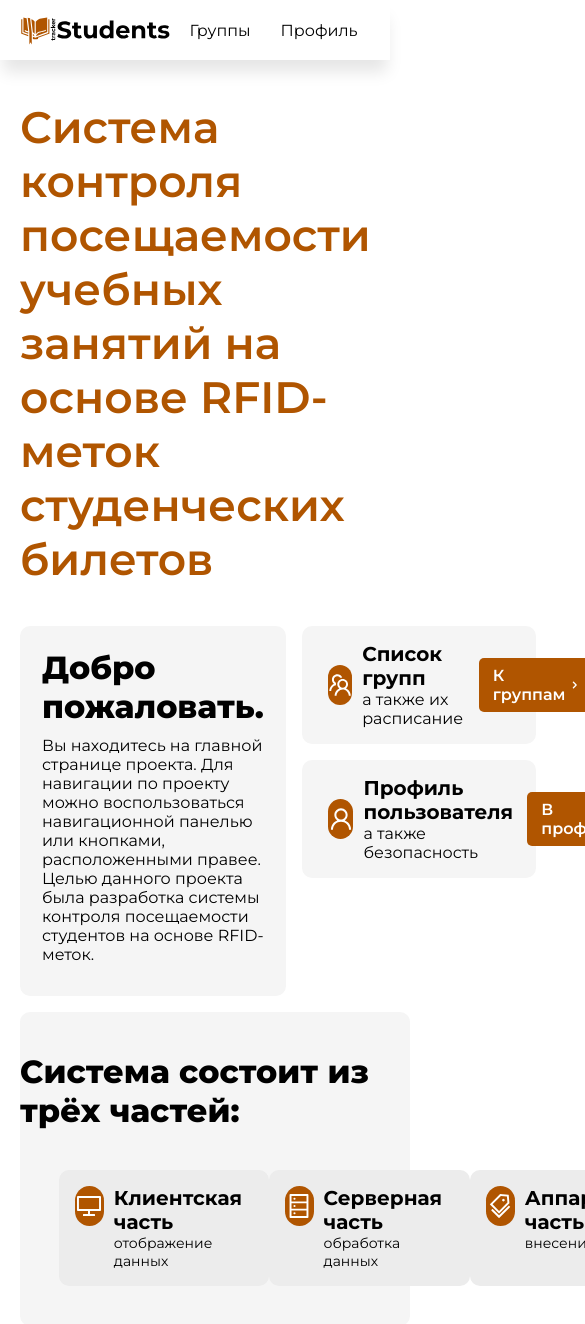
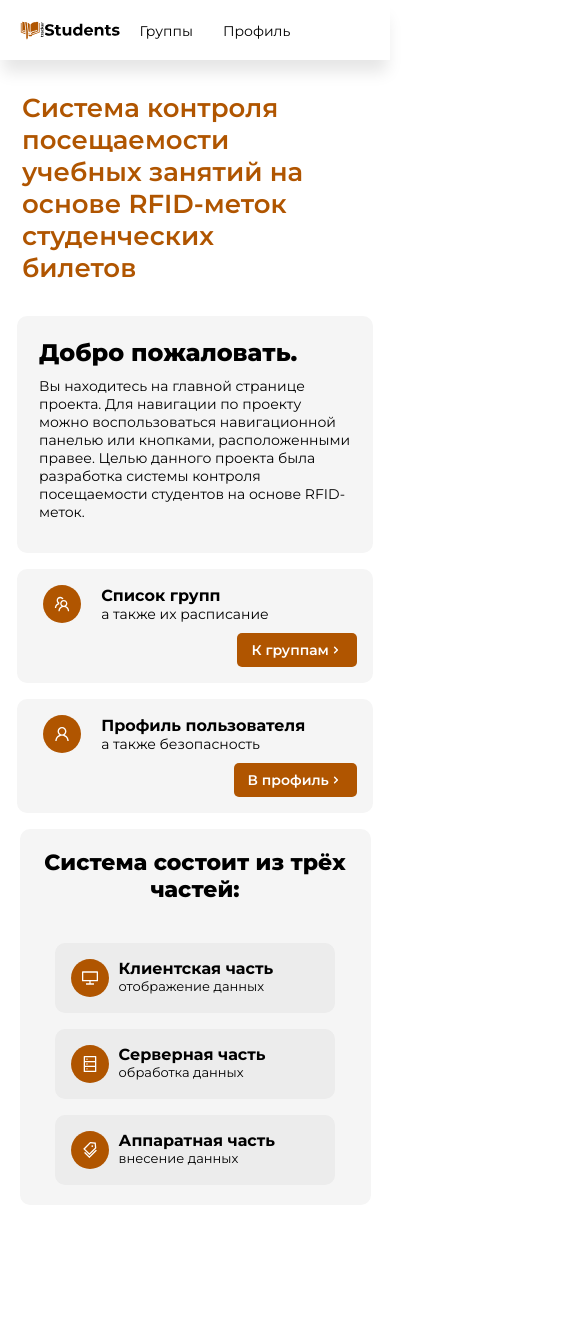
Before and after one commit to avolnation/diploma-work-frontend, a React (Create React App) app: page / in a window 390 px wide. Shown: the top 1324 px of the page, 585 px wide, since content can reach past the window. After the commit the page ends 1225 px from the top, so only its background shows below. Built offline with nearby package versions, Linux system fonts and the light colour scheme; no server answers.

Commit message:
small changes, main page adaptive

```diff
--- a/public/index.html
+++ b/public/index.html
@@ -3,7 +3,7 @@
   <head>
     <meta charset="utf-8" />
     <link rel="icon" href="%PUBLIC_URL%/favicon.ico" />
-    <meta name="viewport" content="width=device-width, initial-scale=1" />
+    <meta name="viewport" content="width=device-width, initial-scale=1.0, minimum-scale=1.0, maximum-scale=1.0, shrink-to-fit=no, user-scalable=no, viewport-fit=cover" />
     <meta name="theme-color" content="#000000" />
     <meta
       name="description"
--- a/src/App.css
+++ b/src/App.css
@@ -6,7 +6,7 @@
   margin: 0 auto;
   padding: 0 20px;
   max-width: 1400px;
-  width: 100%;
+  /* width: 100%; */
 }
 
 #header {
@@ -186,3 +186,20 @@
   font-weight: 700;
   transition: .2s all;
 }
+
+@media (min-width: 992px) and (max-width: 1199px) {
+
+}
+
+@media (max-width: 480px) {
+  .App {
+    /* max-width: 480px; */
+  }
+  #header .logo svg {
+    width: 100px;
+    height: auto;
+  }
+  #header ul li a {
+    font-size: 14px;
+  }
+}
--- a/src/pages/main/Main.css
+++ b/src/pages/main/Main.css
@@ -90,7 +90,7 @@
     display: block;
 }
 
-.main-page-groups-nav-info div span:nth-child(1) {
+.main-page-groups-nav-title {
     font-size: 20px;
     font-weight: 700;
 }
@@ -124,25 +124,115 @@
     border-radius: 10px;
 }
 
-.main-page-system-part.wrapper {
+.main-page-system-part-wrapper {
     /* width: 100%; */
     display: flex;
     flex-direction: row;
 }
 
-.main-page.groups-nav.part-description {
+.main-page-groups-nav-part-description {
     margin-left: 10px;
 }
 
-.main-page-system-part.wrapper div span {
+.main-page-groups-nav-part-description span {
     display: block;
 }
 
-.main-page-system-part.wrapper div span:nth-child(1) {
+.main-page-groups-nav-part-description span:first-child {
     font-size: 20px;
     font-weight: 700;
 }
 
-.main-page-system-part.wrapper div span:nth-child(2) {
+.main-page-groups-nav-part-description span:last-child {
     font-size: 14px;
 }
+
+@media (min-width: 992px) and (max-width: 1199px) {
+
+}
+
+@media (max-width: 480px) {
+    .App {
+        padding: 0 !important;
+        width: 100%;
+        margin-bottom: 20px;
+    }
+    body {
+        overflow-x: hidden;
+
+    }
+    .main-page-project-name {
+        width: 80%;
+        font-size: 26px;
+        padding: 22px;
+        margin: 10px 0;
+    }
+    .main-page.categories {
+        flex-direction: column;
+        align-items: center;
+    }
+    .main-page-about-column-about {
+        width: 80%;
+    }
+    .main-page-about-column-welcome-title {
+        font-size: 24px;
+    }
+    .main-page-about-column-description {
+        font-size: 14px;
+    }
+    .main-page.nav-rows {
+        width: 100%;
+        align-items: center;
+    }
+    .main-page-groups-nav-row {
+        width: 83%;
+        flex-direction: column;
+        align-items: unset;
+    }
+    .main-page-groups-nav-info {
+        gap: 10px;
+    }
+    .main-page-groups-nav-icon {
+        width: 38px;
+        height: 38px;
+        border-radius: 38px;
+    }
+    .main-page-groups-nav-icon span svg {
+        font-size: 16px;
+        color: #FFF;
+    }
+    .main-page-groups-nav-title {
+        font-size: 16px;
+    }
+    .main-page-groups-nav-description {
+        font-size: 14px;
+    }
+    .main-page-link {
+        /* width: 90%; */
+        margin: 10px 0 0 auto;
+        font-size: 14px;
+
+    }
+    .main-page-system-parts {
+        flex-direction: column;
+        gap: 16px;
+    }
+    .main-page-system-made-of {
+        width: 90%;
+        margin: 0 auto;
+        padding: 20px 0;
+    }
+    .main-page-system-made-of-description {
+        font-size: 22px;
+        word-break: break-word;
+        text-align: center;
+    }
+    .main-page-groups-nav-part-description span:first-child {
+        font-size: 16px;
+    }
+    .main-page-groups-nav-part-description span:last-child {
+        font-size: 13px;
+    }
+
+
+}
--- a/src/pages/main/Main.js
+++ b/src/pages/main/Main.js
@@ -30,11 +30,11 @@ const Main = (props) => {
                     <div className="main-page-groups-nav-row">
                         <div className="main-page-groups-nav-info">
                             <div className="main-page-groups-nav-icon">
-                                <TeamOutlined style={{"fontSize": "24px", "color": "#FFF"}}/>
+                                <TeamOutlined/>
                             </div>
                             <div>
-                                <span className="main-page groups-nav title">Список групп </span>
-                                <span className="main-page groups-nav description"> а также их расписание </span>
+                                <span className="main-page-groups-nav-title">Список групп </span>
+                                <span className="main-page-groups-nav-description"> а также их расписание </span>
                             </div>
                         </div>
                         <Link className="main-page-link" to="/groups">К группам <HiChevronRight/></Link>
@@ -42,7 +42,7 @@ const Main = (props) => {
                     <div className="main-page-groups-nav-row">
                         <div className="main-page-groups-nav-info">
                             <div className="main-page-groups-nav-icon">
-                                <UserOutlined style={{"fontSize": "24px", "color": "#FFF"}}/>
+                                <UserOutlined />
                             </div>
                             <div>
                                 <span className="main-page-groups-nav-title">Профиль пользователя </span>
@@ -59,33 +59,33 @@ const Main = (props) => {
                 </div>
                 <div className="main-page-system-parts">
                 <div className="main-page-system-parts-system-part">
-                    <div className="main-page-system-part wrapper">
+                    <div className="main-page-system-part-wrapper">
                         <div className="main-page-groups-nav-icon">
                             <DesktopOutlined style={{"fontSize": "24px", "color": "#FFF"}}/>
                         </div>
-                        <div className="main-page groups-nav part-description">
+                        <div className="main-page-groups-nav-part-description">
                             <span>Клиентская часть</span>
                             <span>отображение данных</span>
                         </div>
                     </div>
                 </div>
                 <div className="main-page-system-parts-system-part">
-                    <div className="main-page-system-part wrapper">
+                    <div className="main-page-system-part-wrapper">
                         <div className="main-page-groups-nav-icon">
                             <DatabaseOutlined style={{"fontSize": "24px", "color": "#FFF"}}/>
                         </div>
-                        <div className="main-page groups-nav part-description">
+                        <div className="main-page-groups-nav-part-description">
                                 <span>Серверная часть</span>
                                 <span>обработка данных</span>
                         </div>
                     </div>
                 </div>
                 <div className="main-page-system-parts-system-part">
-                    <div className="main-page-system-part wrapper">
+                    <div className="main-page-system-part-wrapper">
                         <div className="main-page-groups-nav-icon">
                             <TagsOutlined style={{"fontSize": "24px", "color": "#FFF"}}/>
                         </div>
-                        <div className="main-page groups-nav part-description">
+                        <div className="main-page-groups-nav-part-description">
                                 <span>Аппаратная часть</span>
                                 <span>внесение данных</span>
                         </div>
--- a/src/pages/schedule-by-group/ScheduleDivider.js
+++ b/src/pages/schedule-by-group/ScheduleDivider.js
@@ -34,6 +34,8 @@ const ScheduleDivider = (props) => {
 
     const subjectsFromRedux = useSelector(state => state.subjects);
     const groupsFromRedux = useSelector(state => state.groups)
+    const profile = useSelector(state => state.user);
+
     const dispatch = useDispatch()
 
     const [ loading, setLoading ] = useState(true);
@@ -167,7 +169,7 @@ const ScheduleDivider = (props) => {
             return (
                 <>
                 { el.additionalInfo["0 2"] ?
-                    <Dropdown menu={{items: pairMenu, onClick: (e) => onDropdownUse(e)}} trigger={['contextMenu']} onContextMenu={() => onContextMenuUse(2,0, index)}>
+                    <Dropdown menu={{items: pairMenu, style: profile.data.role == "admin" ? null : {"display": "none"}, onClick: (e) => onDropdownUse(e)}} trigger={['contextMenu']} onContextMenu={() => onContextMenuUse(2,0, index)}>
                             <div style={{"minWidth": "70%", "height": "100px"}}>
                                 <div className="schedule-one-button" id="0 2" >
                                     <span className="schedule-subject-abbreviature">
@@ -345,10 +347,10 @@ const ScheduleDivider = (props) => {
                             {
                                 Object.keys(el.additionalInfo).length >= 1 ?
                                 <Tooltip title="Внимание! При выборе следующего режима и добавлении пары, существующие удалятся">
-                                    <button className="button-next-pair-mode" id={+index + 1} onClick={(e) => {props.switchPairMode(e, index); setReloadPairModes(!reloadPairModes)}}><ReloadOutlined /></button>
+                                    <button className="button-next-pair-mode" id={+index + 1} onClick={(e) => {props.switchPairMode(e, index); setReloadPairModes(!reloadPairModes)}} style={profile.data.role == "admin" ? null : {"display": "none"}}><ReloadOutlined /></button>
                                 </Tooltip>
                                 :
-                                <button className="button-next-pair-mode" id={+index + 1} onClick={(e) => {props.switchPairMode(e, index); setReloadPairModes(!reloadPairModes)}}><ReloadOutlined /></button>
+                                <button className="button-next-pair-mode" id={+index + 1} onClick={(e) => {props.switchPairMode(e, index); setReloadPairModes(!reloadPairModes)}} style={profile.data.role == "admin" ? null : {"display": "none"}}><ReloadOutlined /></button>
                             }
                                 {pairModeView(el, index)}
                             </div>
```
Also changed, not shown: src/pages/groups/Groups.js.
